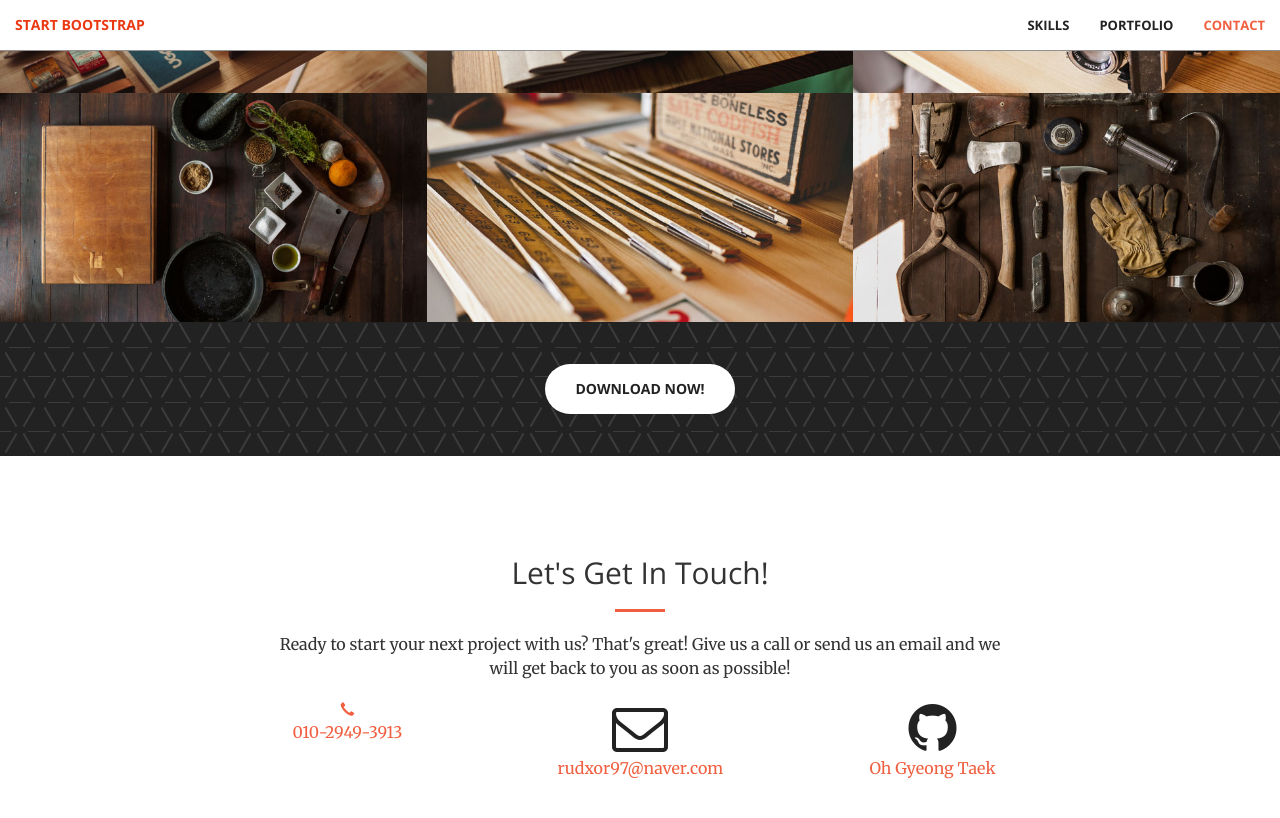
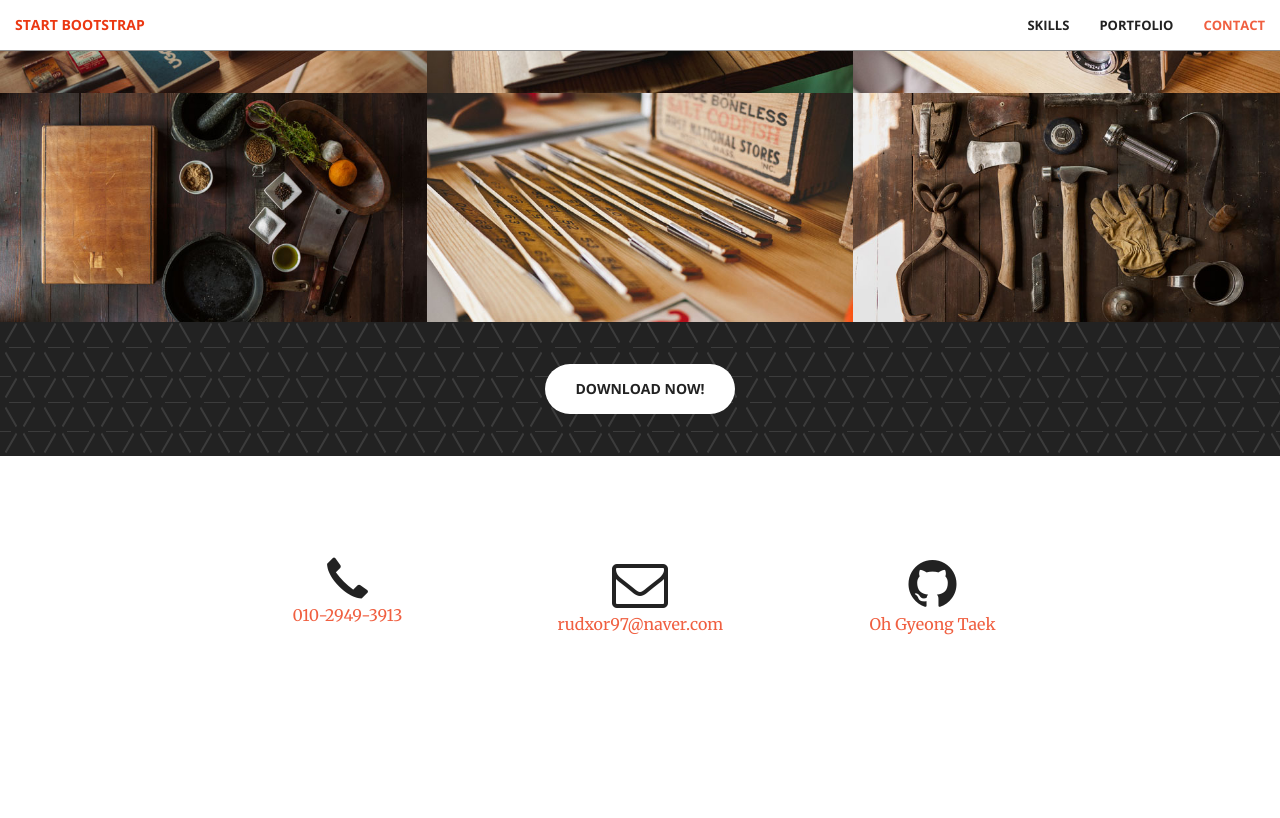
Before and after one commit to OhGyeongtaek/ohgyeongtaek.github.io, a Jekyll site: the page built from index.html, in a window 1280 px wide and 900 px high, scrolled down 1613 px. Shown: the top 818 px of the window. Built offline with Jekyll 4.4.1, drawn with Linux system fonts in a browser that asks for light colours; after the commit the page ends 2369 px from its top, so only the background shows below that.

Commit message:
update contact page

```diff
--- a/_includes/contact.html
+++ b/_includes/contact.html
@@ -1,14 +1,14 @@
 <section id="contact">
     <div class="container">
         <div class="row">
-            <div class="col-lg-8 col-lg-offset-2 text-center">
+            <!--<div class="col-lg-8 col-lg-offset-2 text-center">
                 <h2 class="section-heading">Let's Get In Touch!</h2>
                 <hr class="primary">
                 <p>Ready to start your next project with us? That's great! Give us a call or send us an email and we will get back to you as soon as possible!</p>
-            </div>
+            </div>-->
         <div class="col-lg-2 col-lg-offset-2 text-center">
             <a href="https://twitter.com/{{ site.twitter_username }}">
-                <i class="glyphicon glyphicon-earphone" data-wow-delay=".1s"></i>
+                <i class="glyphicon glyphicon-earphone" data-wow-delay=".1s" style="font-size:3em; color:#222;"></i>
                 <p>{{ site.phone_number }}</p>
             </a>
         </div>
```
